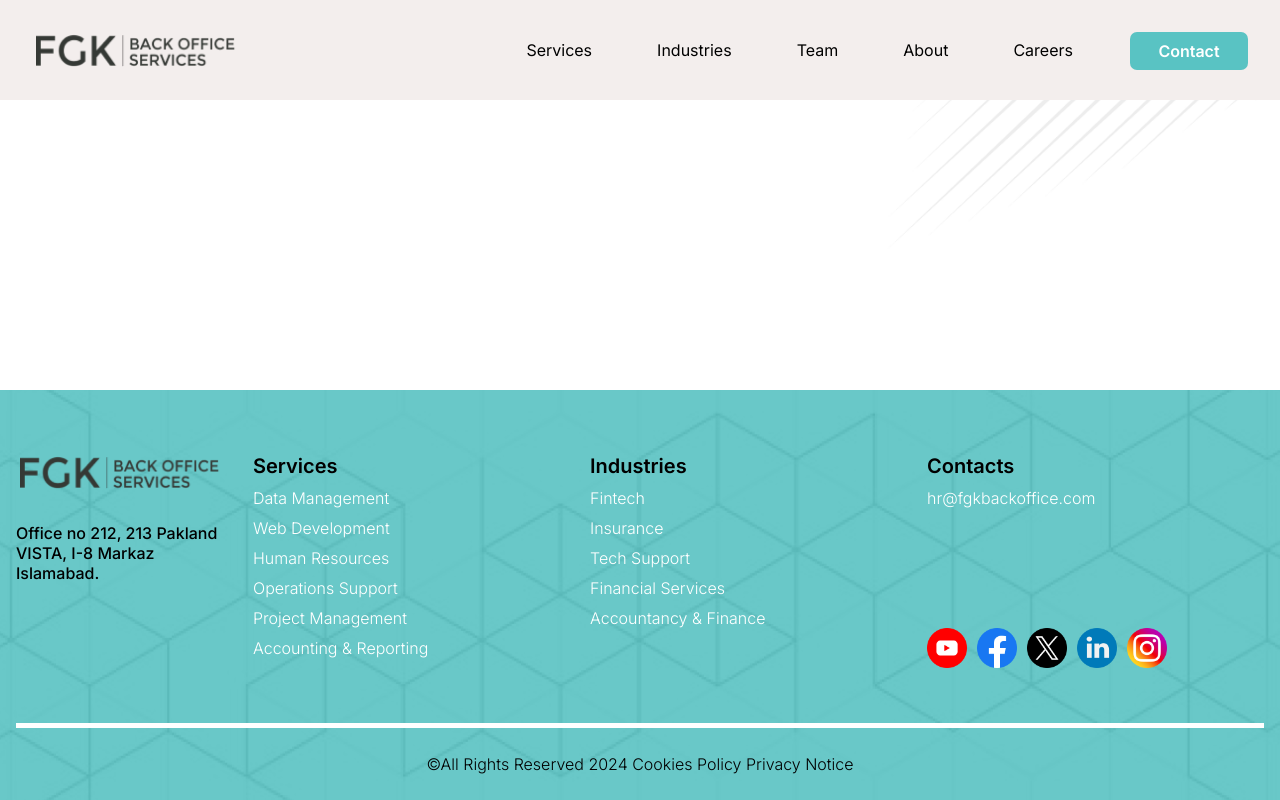
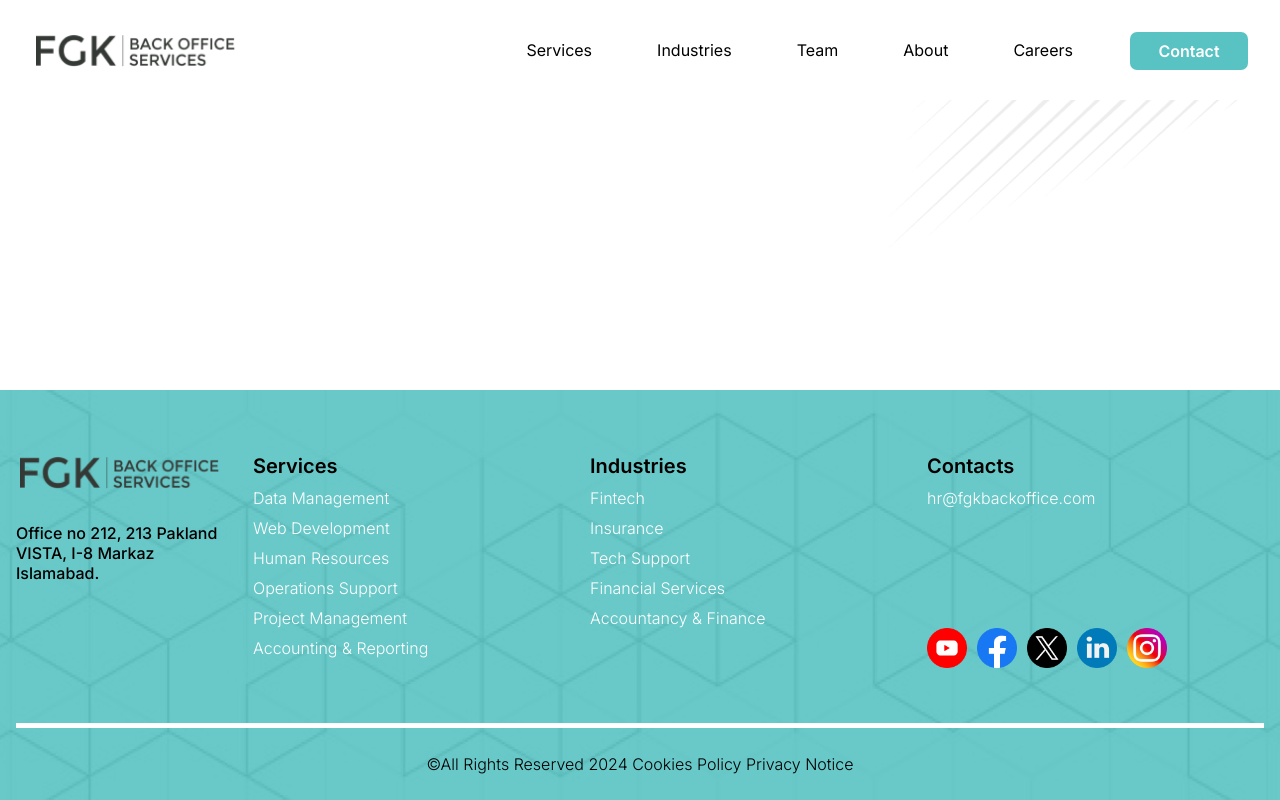
Before and after one commit to aitizaz-ul-haq/FGKBackofficewebsite, a Next.js app: page / in a window 1280 px wide. Built offline with nearby package versions, Linux system fonts and the light colour scheme.

Commit message:
added changes

```diff
--- a/src/app/components/layoutcomponents/header/header.css
+++ b/src/app/components/layoutcomponents/header/header.css
@@ -1,11 +1,13 @@
 .header-main-container {
   width: 100%;
-  background: none;
+  background: transparent;
   height: 100px;
   padding: 2rem;
   display: flex;
   flex-direction: row;
   justify-content: space-between;
+  position: relative; /* or fixed if it's sticky */
+  z-index: 1000; /* Ensure it appears above the background */
 }
 
 .header-right-buttongroupsection {
--- a/src/app/globals.css
+++ b/src/app/globals.css
@@ -11,7 +11,7 @@ html {
 }
 
 body {
-  background-color: #f3eeed;
+  /* background-color: #f3eeed; */
   overflow: auto;
   /* height: 100%; */
 }
--- a/src/app/page.js
+++ b/src/app/page.js
@@ -3,7 +3,10 @@ import MainHeroSection from "./components/layoutcomponents/mainherosection/mainh
 export default function Home() {
   return (
     <>
-      <MainHeroSection />
+      <MainHeroSection
+        title="Explore the World"
+        paragraph="Discover amazing places and unforgettable experiences with us."
+      />
     </>
   );
 }
```
